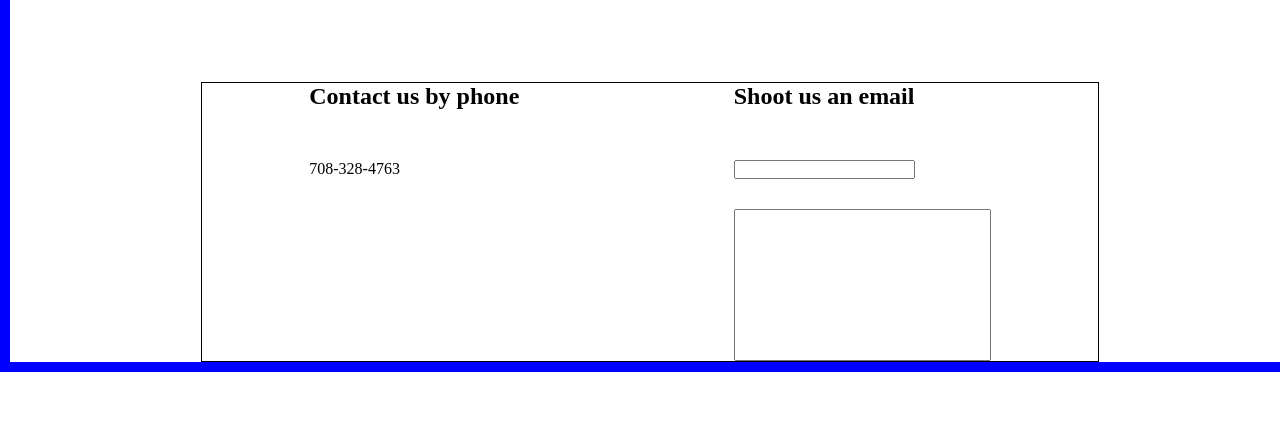
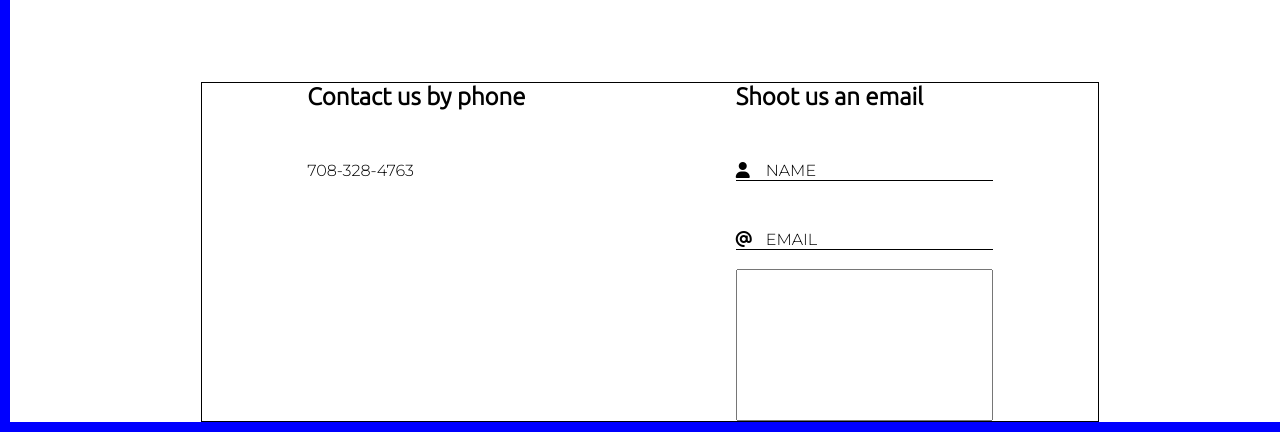
Before and after one commit to chomiak89/archers-tavern-new, a plain HTML site: page index.html in a window 1280 px wide. Shown: the part 2922-3354 px from the top of the page. Before the commit the page ends 3294 px from the top, so only its background shows below. Drawn offline with Linux system fonts and the light colour scheme.

Commit message:
added form animations

```diff
--- a/index.html
+++ b/index.html
@@ -123,7 +123,12 @@
         </div>
         <div class="contact-form">
           <h2>Shoot us an email</h2>
-          <input type="email" />
+          <i class="fas fa-user"></i>
+          <input id="name-input" type="text" />
+          <div class="name-animation"></div>
+          <i class="fas fa-at"></i>
+          <input id="email-input" type="email" />
+          <div class="email-animation"></div>
           <textarea
             name="email-body"
             id="email-body"
--- a/sass/_contact.scss
+++ b/sass/_contact.scss
@@ -47,17 +47,52 @@
 }
 .contact-phone,
 .contact-form {
+  font-family: "Montserrat", sans-serif;
   h2 {
     margin-bottom: 50px;
+    font-family: "Ubuntu", sans-serif;
   }
 }
 .contact-form {
   input {
-    display: block;
-    margin-bottom: 30px;
+    display: inline-block;
+    border: none;
+    z-index: 2;
   }
   textarea {
     display: block;
     resize: none;
   }
 }
+input:focus {
+  outline: none;
+}
+.email-animation,
+.name-animation {
+  border-top: 1px solid #000;
+  text-transform: uppercase;
+}
+.name-animation::before {
+  content: "Name";
+  transition: transform 200ms, font-size 200ms;
+  display: inline-block;
+  position: relative;
+  top: -20px;
+  left: 30px;
+  margin-bottom: 30px;
+}
+.email-animation::before {
+  content: "Email";
+  transition: transform 200ms, font-size 200ms;
+  display: inline-block;
+  position: relative;
+  top: -20px;
+  left: 30px;
+}
+#name-input:focus + .name-animation::before,
+.js-field-active.name-animation::before,
+#email-input:focus + .email-animation::before,
+.js-field-active.email-animation::before {
+  transform: translateY(-25px) translateX(-7px);
+  font-size: 0.9em;
+}
--- a/script.js
+++ b/script.js
@@ -0,0 +1,15 @@
+const email_field = document.querySelector("#email-input");
+const name_field = document.querySelector("#name-input");
+const email_field_before = document.querySelector(".email-animation");
+const name_field_before = document.querySelector(".name-animation");
+
+email_field.addEventListener("focusout", () => {
+  email_field.value.length > 0
+    ? email_field_before.classList.add("js-field-active")
+    : email_field_before.classList.remove("js-field-active");
+});
+name_field.addEventListener("focusout", () => {
+  name_field.value.length > 0
+    ? name_field_before.classList.add("js-field-active")
+    : name_field_before.classList.remove("js-field-active");
+});
```
Also changed, not shown: styles/main.css, 1 other file.
